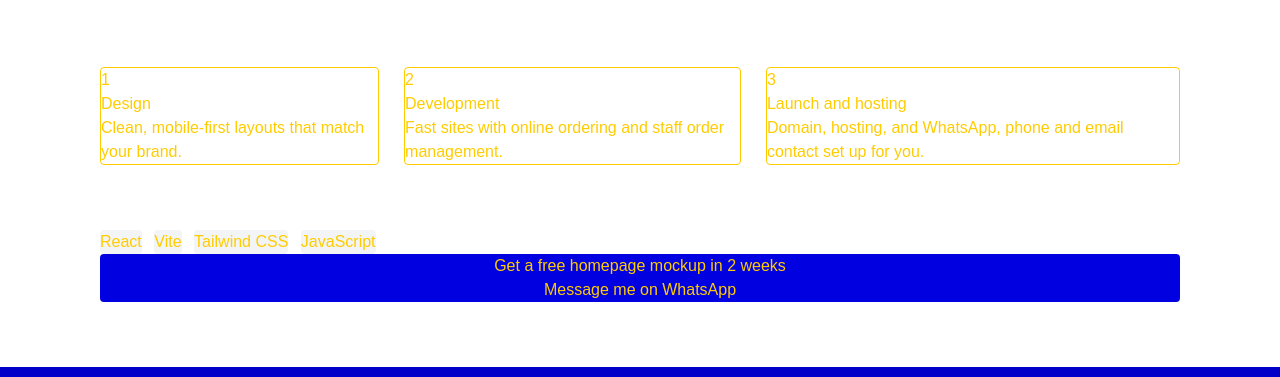
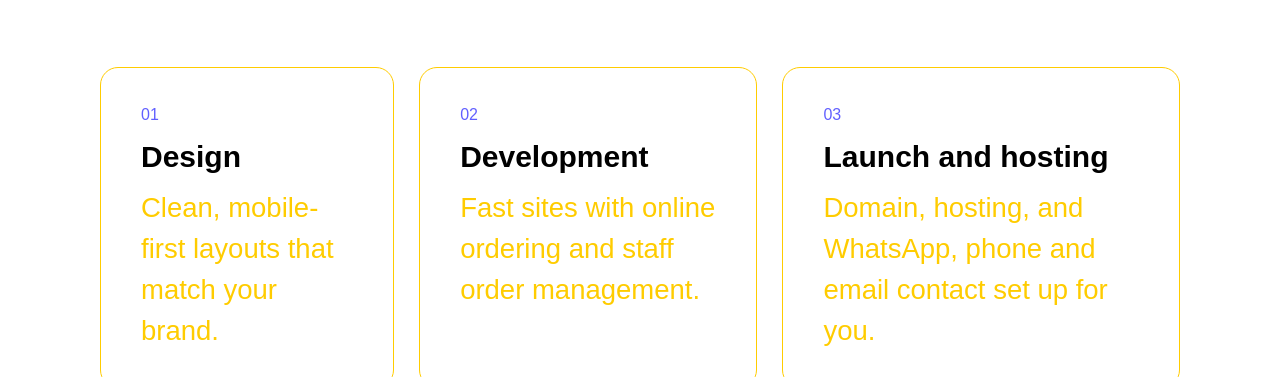
Before and after one commit to Webmav/my-portfolio, a React (Vite) app: page /about in a window 1280 px wide. Shown: the part 575-952 px from the top of the page. Built offline with nearby package versions, Linux system fonts and the light colour scheme; a web font is replaced by a local one.

Commit message:
Completed styling about page to satisfication (AboutPage.jsx).

```diff
--- a/src/pages/AboutPage.jsx
+++ b/src/pages/AboutPage.jsx
@@ -27,40 +27,40 @@ export default function AboutPage() {
                 </div>
 
                 <div className="flex md:gap-[25px] my-[65px]">
-                    <div className="border border-gray rounded">
-                        <h1>1</h1>
+                    <div className="flex flex-col gap-[7.5px] border border-gray rounded-[18px] px-[40px] py-[35px]">
+                        <h1 className="text-indigo-500">01</h1>
 
-                        <h2>Design</h2>
+                        <h2 className="text-[30px] text-black font-bold">Design</h2>
 
-                        <h3>Clean, mobile-first layouts that match your brand.</h3>
+                        <h3 className="text-[27.5px] font-regular ">Clean, mobile-first layouts that match your brand.</h3>
                     </div>
-                    <div className="border border-gray rounded">
-                        <h1>2</h1>
+                    <div className="flex flex-col gap-[7.5px] border border-gray rounded-[18px] px-[40px] py-[35px]">
+                        <h1 className="text-indigo-500">02</h1>
 
-                        <h2>Development</h2>
+                        <h2 className="text-[30px] text-black font-bold">Development</h2>
 
-                        <h3>Fast sites with online ordering and staff order management.</h3>
+                        <h3 className="text-[27.5px] font-regular ">Fast sites with online ordering and staff order management.</h3>
                     </div>
-                    <div className="border border-gray rounded">
-                        <h1>3</h1>
+                    <div className="flex flex-col gap-[7.5px] border border-gray rounded-[18px] px-[40px] py-[35px]">
+                        <h1 className="text-indigo-500">03</h1>
 
-                        <h2>Launch and hosting</h2>
+                        <h2 className="text-[30px] text-black font-bold">Launch and hosting</h2>
 
-                        <h3>Domain, hosting, and WhatsApp, phone and email contact set up for you.</h3>
+                        <h3 className="text-[27.5px] font-regular ">Domain, hosting, and WhatsApp, phone and email contact set up for you.</h3>
                     </div>
                 </div>
 
-                <div className="flex md:gap-[12.5px]">
-                    <h2 className="rounded bg-gray-100">React</h2>
-                    <h2 className="rounded bg-gray-100">Vite</h2>
-                    <h2 className="rounded bg-gray-100">Tailwind CSS</h2>
-                    <h2 className="rounded bg-gray-100">JavaScript</h2>
+                <div className="flex md:gap-[12.5px] my-[65px]">
+                    <h2 className="rounded-[15px] bg-gray-100 px-4 py-1 text-gray-500">React</h2>
+                    <h2 className="rounded-[15px] bg-gray-100 px-4 py-1 text-gray-500">Vite</h2>
+                    <h2 className="rounded-[15px] bg-gray-100 px-4 py-1 text-gray-500">Tailwind CSS</h2>
+                    <h2 className="rounded-[15px] bg-gray-100 px-4 py-1 text-gray-500">JavaScript</h2>
                 </div>
 
-                <div className="flex flex-col rounded bg-accent-300 justify-center items-center">
-                    <h1>Get a free homepage mockup in 2 weeks</h1>
+                <div className="flex flex-col gap-[20px] rounded-[1.5rem] bg-indigo-600 justify-center items-center my-[65px] py-[65px] ">
+                    <h1 className="text-[40px] text-white ">Get a free homepage mockup in 2 weeks</h1>
 
-                    <button>Message me on WhatsApp</button>
+                    <button className="text-[20px] bg-white px-[32px] py-[12px] rounded-[.6rem] text-indigo-800 hover:text-indigo-500 hover:border ">Message me on WhatsApp</button>
                 </div>
             </div>
         </div>
```
